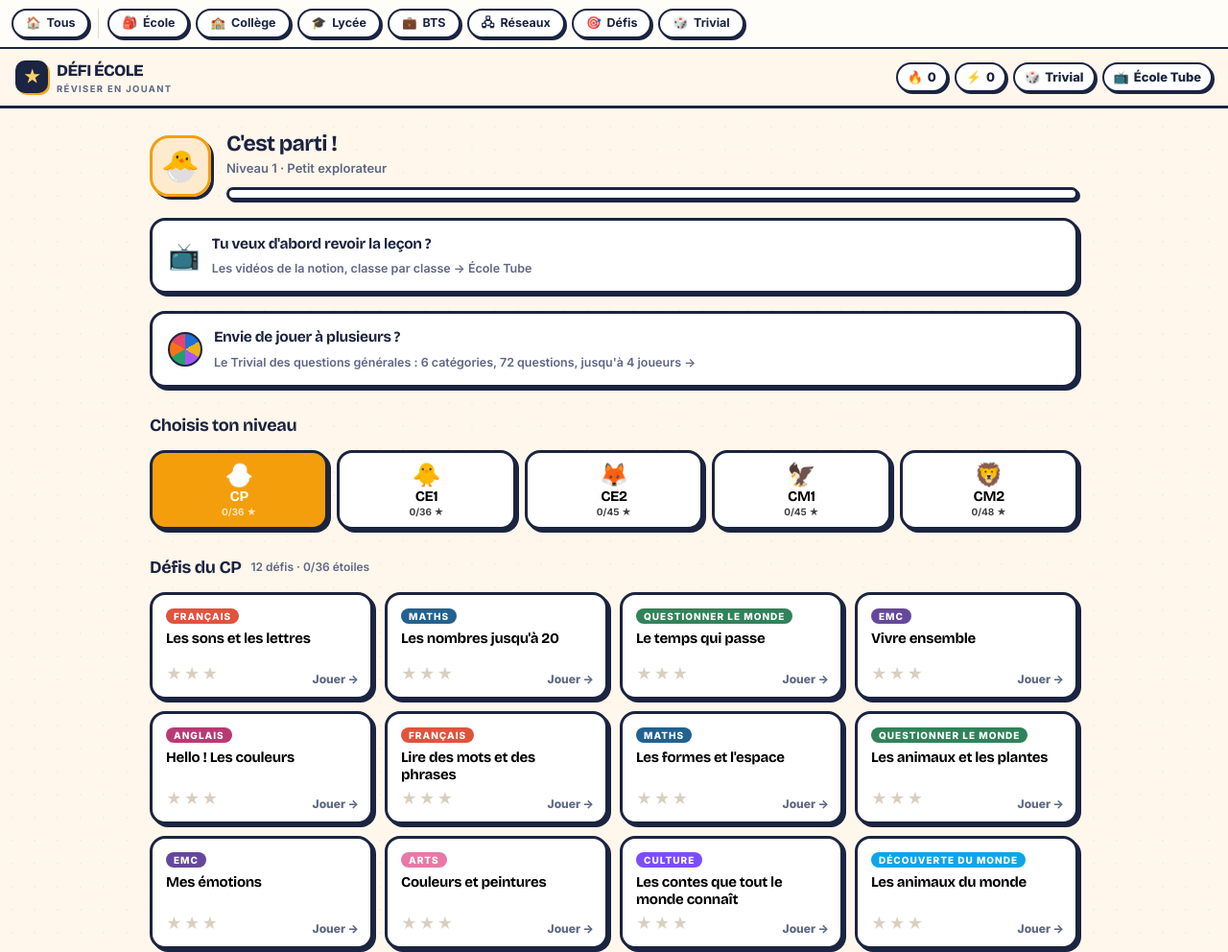
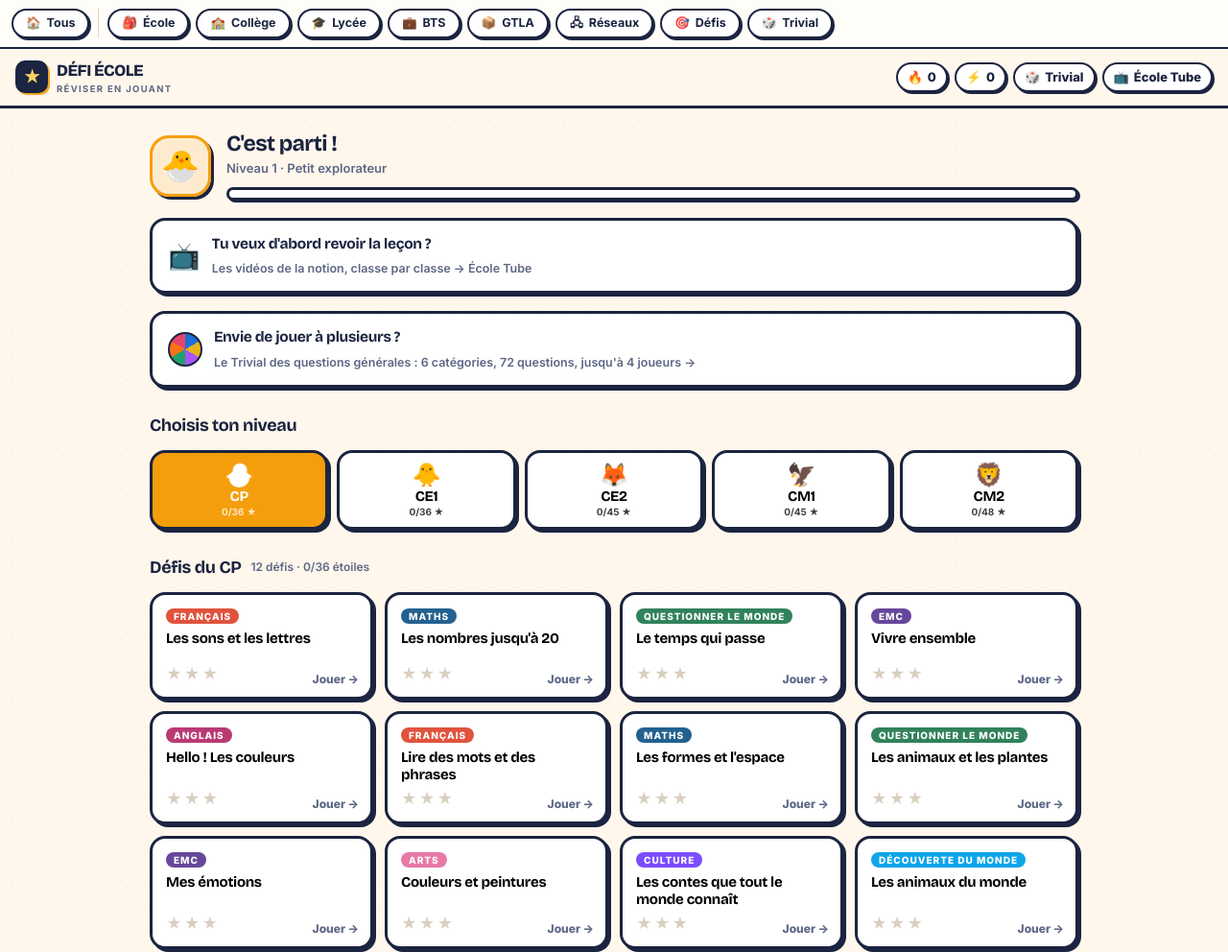
Before and after one commit to hassanijacques-boop/defi-ecole, a plain HTML site: page index.html in a window 1280 px wide. Shown: the top 992 px of the page at 96% size. Drawn offline with nearby package versions, Linux system fonts and the light colour scheme.

Commit message:
Pastille GTLA

```diff
--- a/index.html
+++ b/index.html
@@ -168,7 +168,7 @@ footer a{font-weight:700;border-bottom:2px solid var(--gold)}
   background:linear-gradient(90deg,rgba(255,253,247,0),#FFFDF7 78%);border-radius:0}
 @media(max-width:620px){.tubebar{padding:8px 10px;gap:6px}.tubebar a{padding:6px 11px;font-size:11.5px}}
 </style>
-<nav class="tubebar" aria-label="Navigation entre les sites"><a href="https://hassanijacques-boop.github.io/tube/" title="l'ensemble des niveaux"><span class="num">🏠</span>Tous</a><span class="sep"></span><a href="https://hassanijacques-boop.github.io/ecoletube/" title="CP → CM2"><span class="num">🎒</span>École</a><a href="https://hassanijacques-boop.github.io/college-tube/" title="6e → 3e"><span class="num">🏫</span>Collège</a><a href="https://hassanijacques-boop.github.io/lycee-tube/" title="2de → Tle"><span class="num">🎓</span>Lycée</a><a href="https://hassanijacques-boop.github.io/bts-tube/" title="GME"><span class="num">💼</span>BTS</a><a href="https://hassanijacques-boop.github.io/reseaux-tube/" title="TSRS"><span class="num">🖧</span>Réseaux</a><a href="https://hassanijacques-boop.github.io/defi-ecole/" on aria-current="page" title="réviser en jouant"><span class="num">🎯</span>Défis</a><a href="https://hassanijacques-boop.github.io/defi-ecole/trivial.html" title="Le Trivial des questions générales"><span class="num">🎲</span>Trivial</a><span class="fade"></span></nav>
+<nav class="tubebar" aria-label="Navigation entre les sites"><a href="https://hassanijacques-boop.github.io/tube/" title="l'ensemble des niveaux"><span class="num">🏠</span>Tous</a><span class="sep"></span><a href="https://hassanijacques-boop.github.io/ecoletube/" title="CP → CM2"><span class="num">🎒</span>École</a><a href="https://hassanijacques-boop.github.io/college-tube/" title="6e → 3e"><span class="num">🏫</span>Collège</a><a href="https://hassanijacques-boop.github.io/lycee-tube/" title="2de → Tle"><span class="num">🎓</span>Lycée</a><a href="https://hassanijacques-boop.github.io/bts-tube/" title="GME"><span class="num">💼</span>BTS</a><a href="https://hassanijacques-boop.github.io/gtla-tube/" title="BTS GTLA"><span class="num">📦</span>GTLA</a><a href="https://hassanijacques-boop.github.io/reseaux-tube/" title="TSRS"><span class="num">🖧</span>Réseaux</a><a href="https://hassanijacques-boop.github.io/defi-ecole/" on aria-current="page" title="réviser en jouant"><span class="num">🎯</span>Défis</a><a href="https://hassanijacques-boop.github.io/defi-ecole/trivial.html" title="Le Trivial des questions générales"><span class="num">🎲</span>Trivial</a><span class="fade"></span></nav>
 
 <div class="top">
   <div class="logo"><span class="mk">★</span><span>DÉFI ÉCOLE<small>réviser en jouant</small></span></div>
```
Also changed, not shown: template.html (+1 -1 lines), trivial.html (+1 -1 lines).
